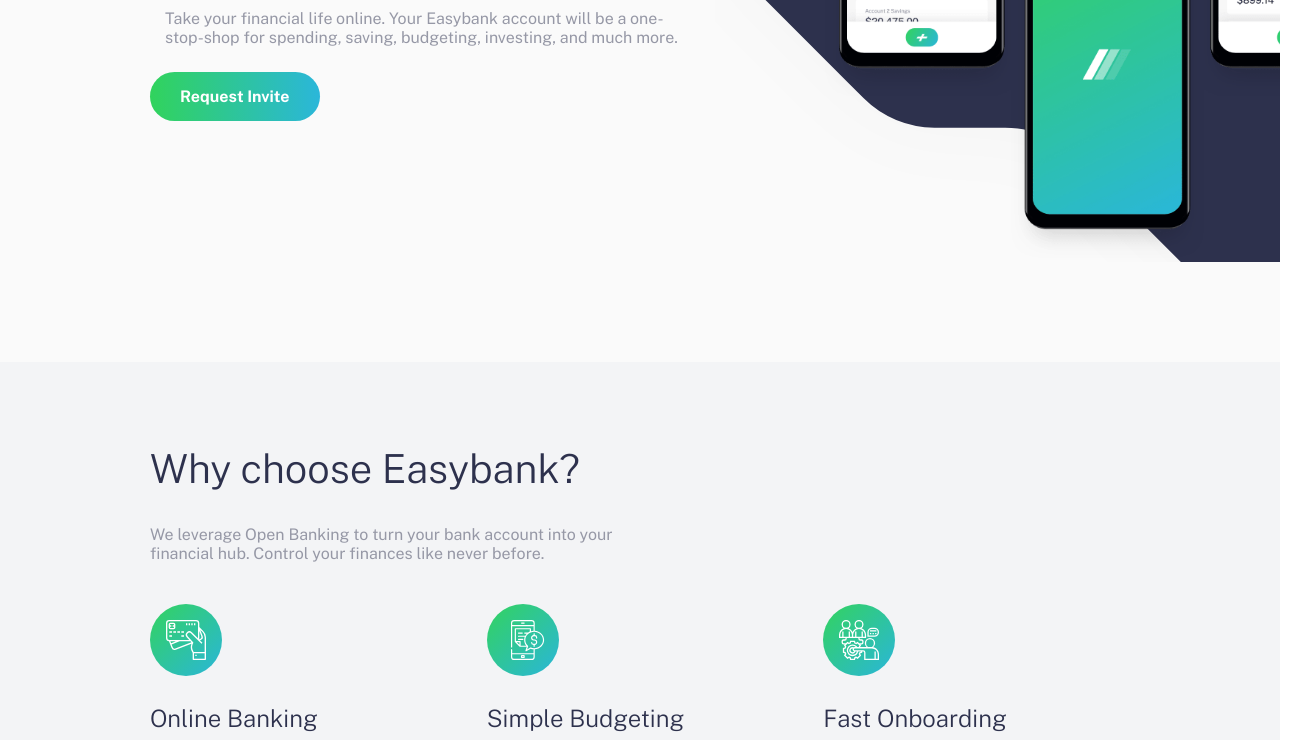
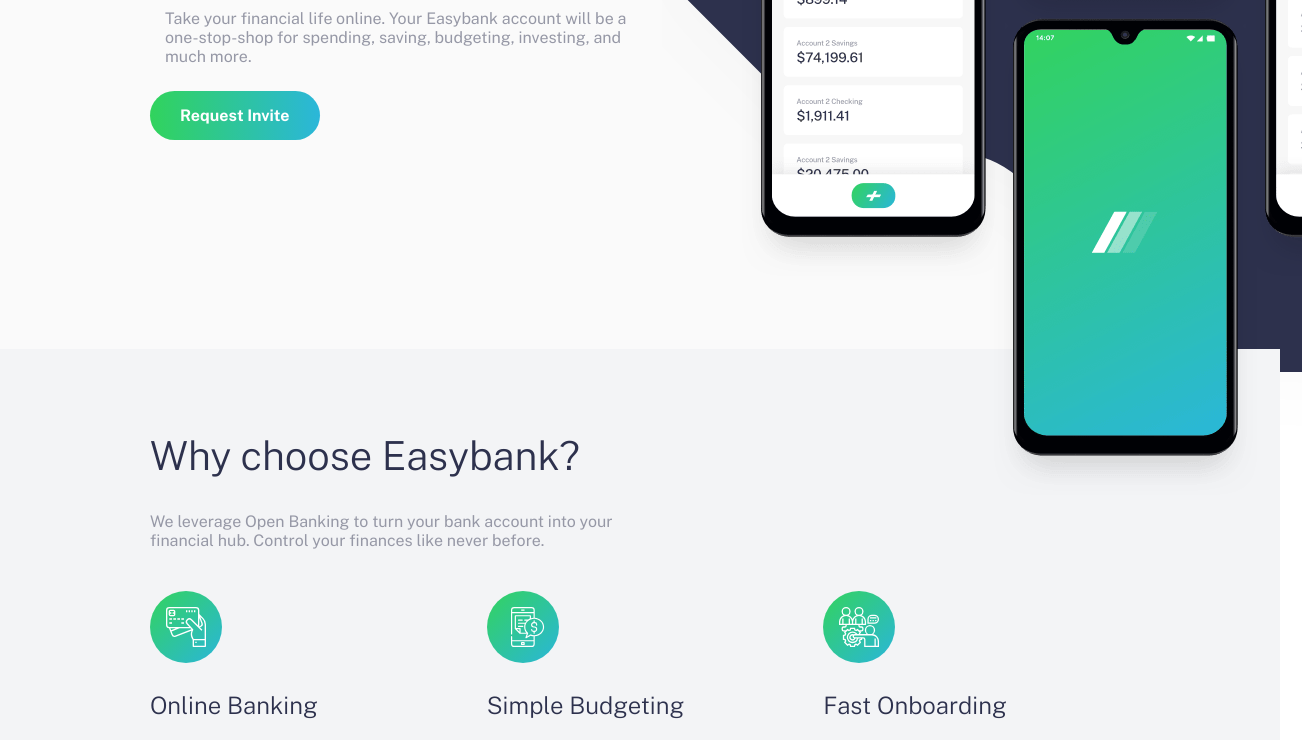
Before and after one commit to RaynaFaye/easybank-lp, a plain HTML site: page index.html in a window 1280 px wide. Shown: the part 423-1163 px from the top of the page, 1302 px wide, since content can reach past the window. Drawn offline with nearby package versions, Linux system fonts and the light colour scheme.

Commit message:
Fixed placement of the intro and why us section for desktop and responsiveness

```diff
--- a/css/style.css
+++ b/css/style.css
@@ -237,25 +237,31 @@
   }
   /* Intro Section */
   .intro {
-    display: flex;
+    display: grid;
+    grid-template-columns: 40vw 50vw;
     padding-left: 150px;
     text-align: left;
   }
+  .intro__desktop-background {
+    background: no-repeat url(../images/bg-intro-desktop.svg);
+    background-position-y: -250px;
+    background-position-x: -70px;
+    grid-column: 2;
+    grid-row: 1;
+  }
   .intro__image-block {
-    background: no-repeat url(../images/bg-intro-desktop.svg);
-    background-position-y: -275px;
-    background-position-x: -70px;
-    background-size: unset;
-    flex: 1 1 0;
-    order: 2;
+    background: none;
     padding: 0;
+    grid-column: 2;
+    grid-row: 1;
+    z-index: 3;
   }
   .intro__image {
-    margin-top: -100px;
-    margin-left: 110px;
+    margin-top: -110px;
+    margin-left: 80px;
+    width: auto;
   }
   .intro__text-block {
-    flex: 1 1 0;
     padding-top: 200px;
   }
   .intro__title {
@@ -266,6 +272,9 @@
   .why-us {
     padding: 50px 150px;
     text-align: left;
+    margin-top: -250px;
+    position: relative;
+    z-index: 2;
   }
   .why-us__title {
     font-size: 40px;
@@ -336,6 +345,11 @@
   .header__menu__item {
     margin-right: 15px;
   }
+  /* Intro Section */
+  .intro {
+    padding-left: 50px;
+    grid-template-columns: 40vw 60vw;
+  }
   /* Why us Section */
   .why-us {
     padding: 50px;
--- a/index.html
+++ b/index.html
@@ -29,6 +29,7 @@
       <button class="header__menu__button button">Request Invite</button>
     </header>
     <section class="intro">
+      <div class="intro__desktop-background"></div>
       <div class="intro__image-block">
         <img src="images/image-mockups.png" alt="" class="intro__image" />
       </div>
```
